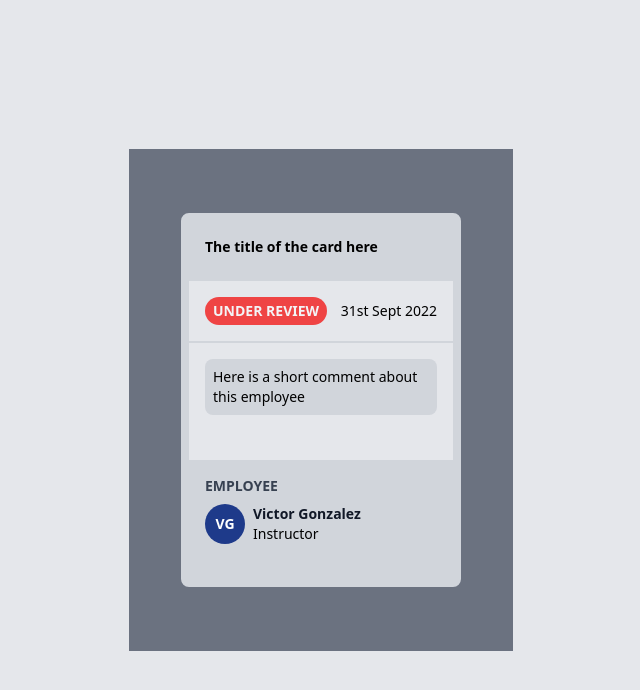
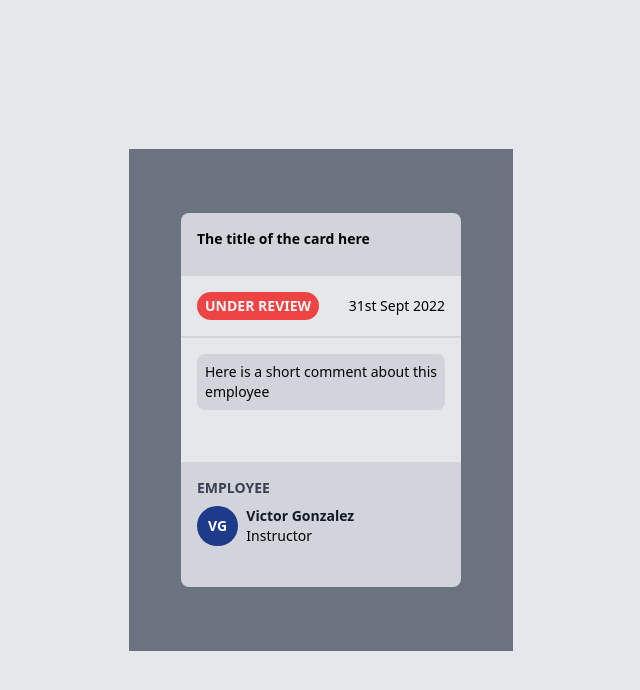
Before and after one commit to yomiaishida/Tailwind, a website: page index.html in a window 1280 px wide. Shown: the whole page, without its empty margins (319-959 px from the left). Drawn offline with Linux system fonts and the light colour scheme.

Commit message:
Hide overflow to allow rounded corners

```diff
--- a/index.html
+++ b/index.html
@@ -17,7 +17,7 @@
 
     <button class="bg-blue-900 text-blue-100 rounded-lg px-3 py-2 mt-2">Save</button> -->
     <div class="flex  justify-center text-sm align-center px-6 py-16 w-96 bg-gray-500 h-4/6">
-      <div class="border-8 border-gray-300 rounded-lg w-5/6 h-6/6 p flex flex-wrap justify-center align-center">
+      <div class=" border-gray-300 rounded-lg overflow-hidden w-5/6 h-6/6 p flex flex-wrap justify-center align-center">
         <div class="w-full bg-gray-300 h-1/6 p-4">
           <h2 class="font-semibold">The title of the card here</h2>
         </div>
```
Also changed, not shown: dist/output.css.
